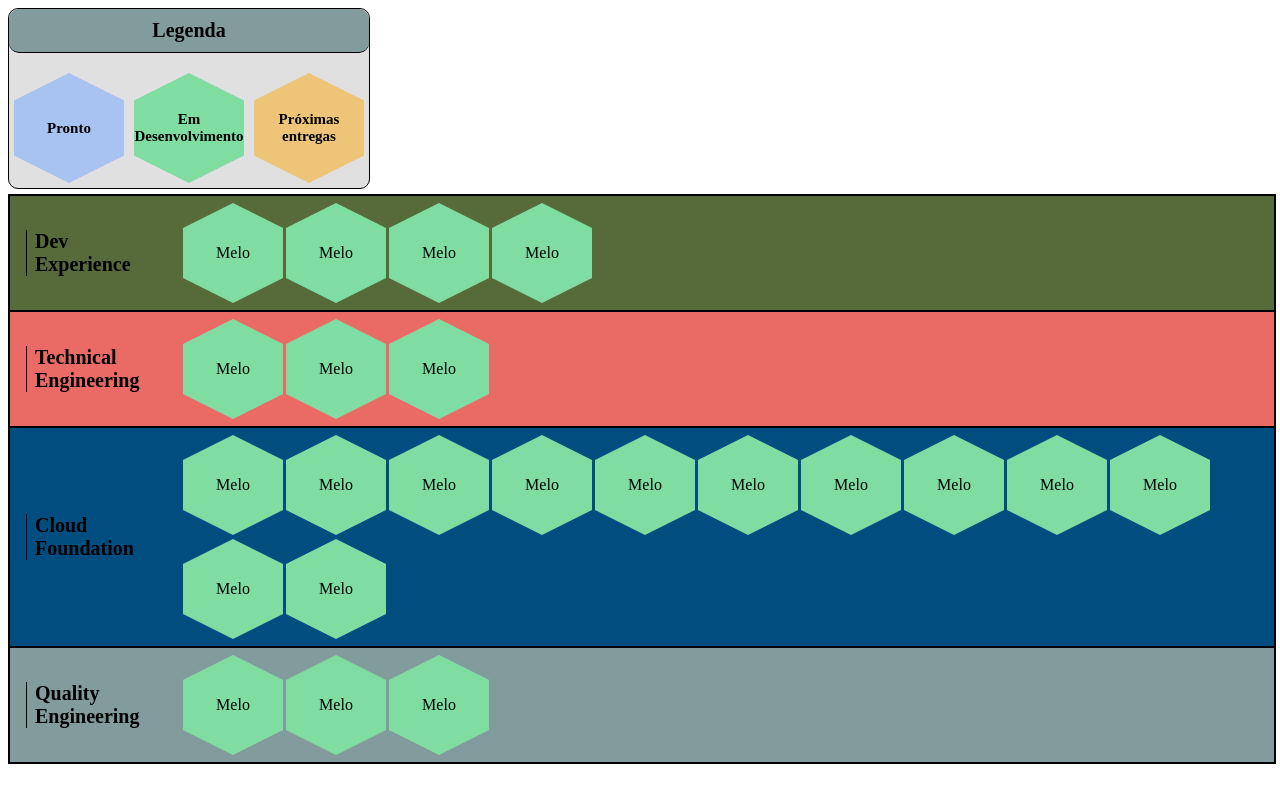
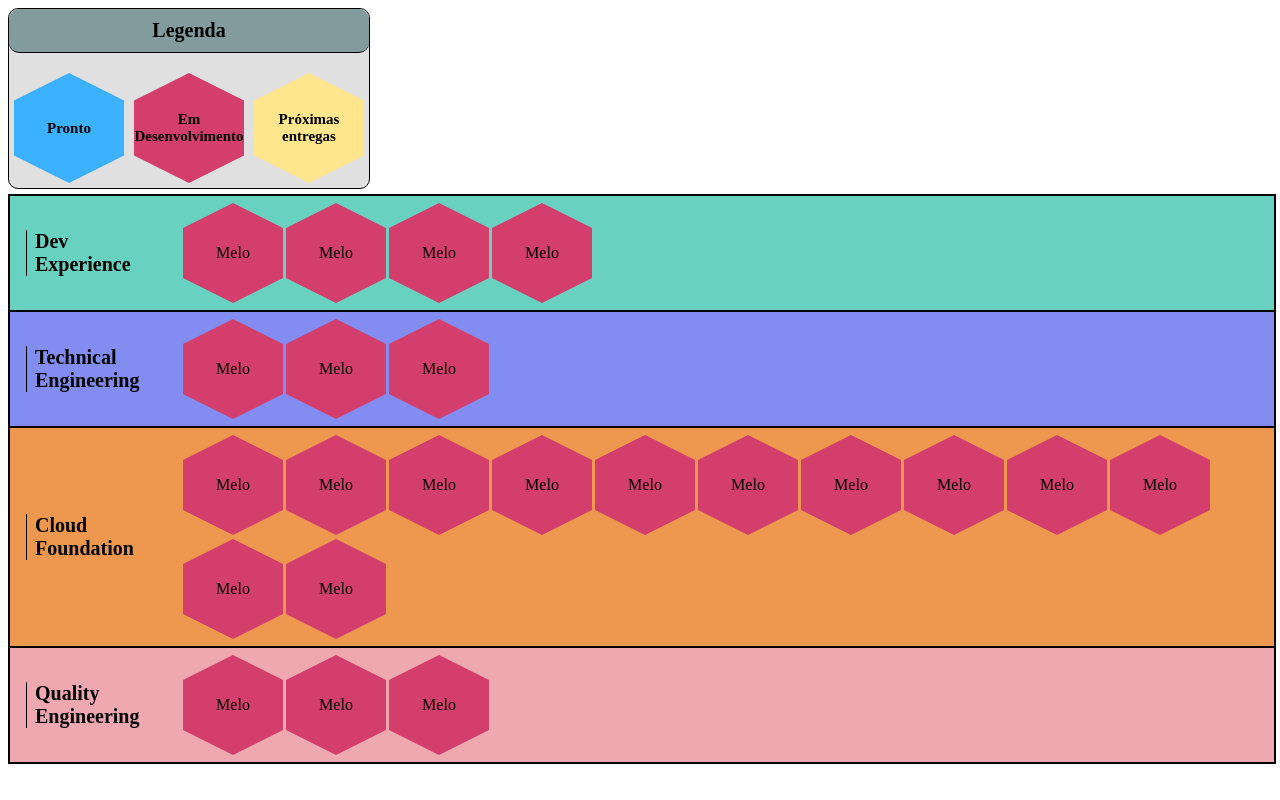
Before and after one commit to RodrigoHernandez26/front-puro, a plain HTML site: page index.html in a window 1280 px wide. Drawn offline with Linux system fonts and the light colour scheme.

Commit message:
juro que tentei deixar bonito

```diff
--- a/style.css
+++ b/style.css
@@ -1,15 +1,18 @@
 :root {
     --azul: #014d80;
-    --verde-claro: #80dda2;
-    --verde-escuro: #566a3a;
-    --roxo: #7d5c92;
+    --verde-claro: #70fd8f;
+    --verde-escuro: #68d1bf;
+    --roxo: #838cf1;
     --vermelho: #ea6b66;
-    --azul-desaturado: #a8c3f1;
+    --azul-desaturado: #3cb1ff;
     --cinza: #829c9d;
     --cinza-claro: #e0e0e0;
-    --amarelo: #eec578;
+    --amarelo: #ffe68d;
     --preto: #000000;
     --branco: #ccc7c7;
+    --laranja: #ed974f;
+    --rosa: #efa8b0;
+    --vinho: #d33e6d;
 }
 
 .lista {
@@ -19,7 +22,7 @@
 }
 
 .item {
-    background-color: var(--verde-claro);
+    background-color: var(--vinho);
     width: 100px;
     height: 100px;
     list-style: none;
@@ -69,15 +72,15 @@
 }
 
 .raia2 {
-    background-color: var(--vermelho);
+    background-color: var(--roxo);
 }
 
 .raia3 {
-    background-color: var(--azul);
+    background-color: var(--laranja);
 }
 
 .raia4 {
-    background-color: var(--cinza);
+    background-color: var(--rosa);
 }
 
 .guia {
@@ -128,7 +131,7 @@
 }
 
 .exemplo2 {
-    background-color: var(--verde-claro);
+    background-color: var(--vinho);
 }
 
 .exemplo3 {
```
